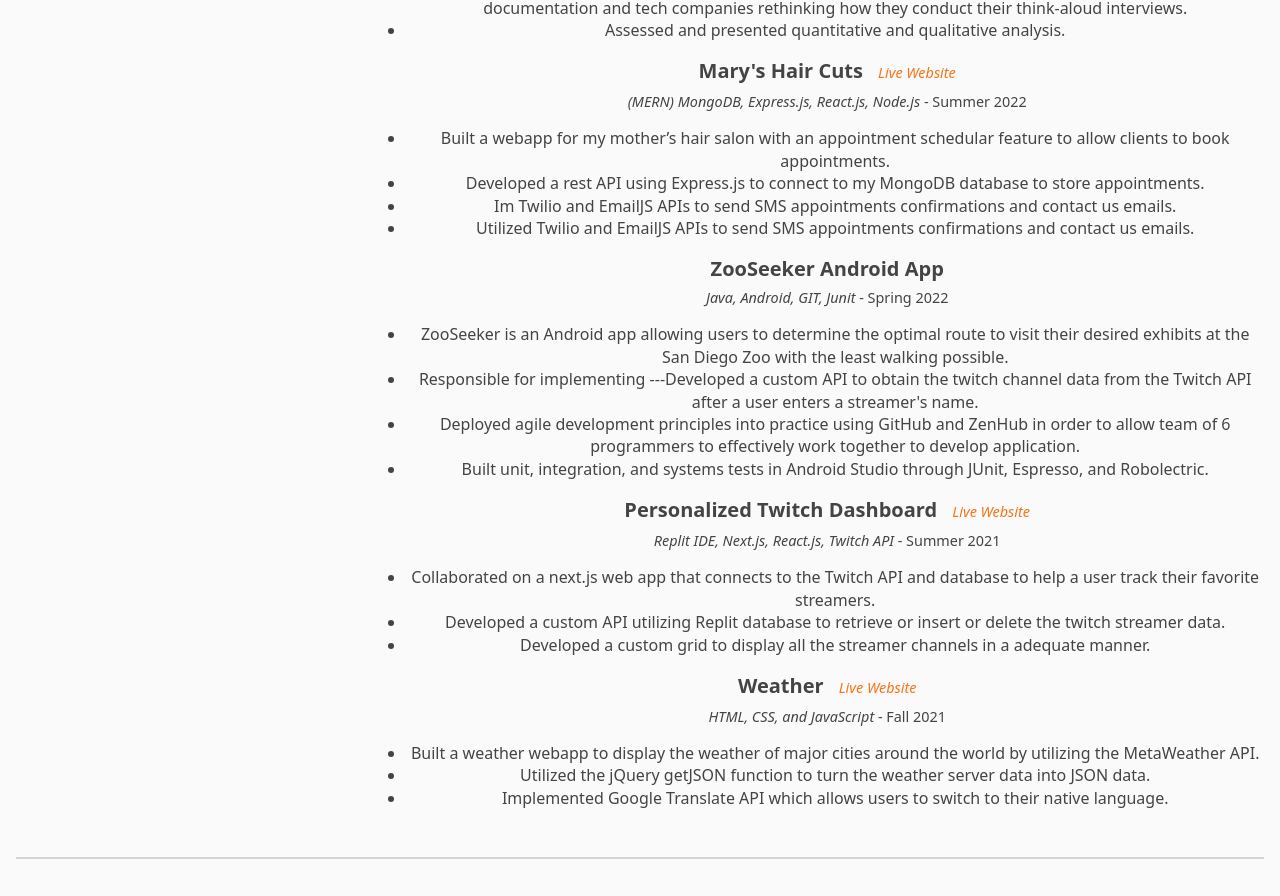
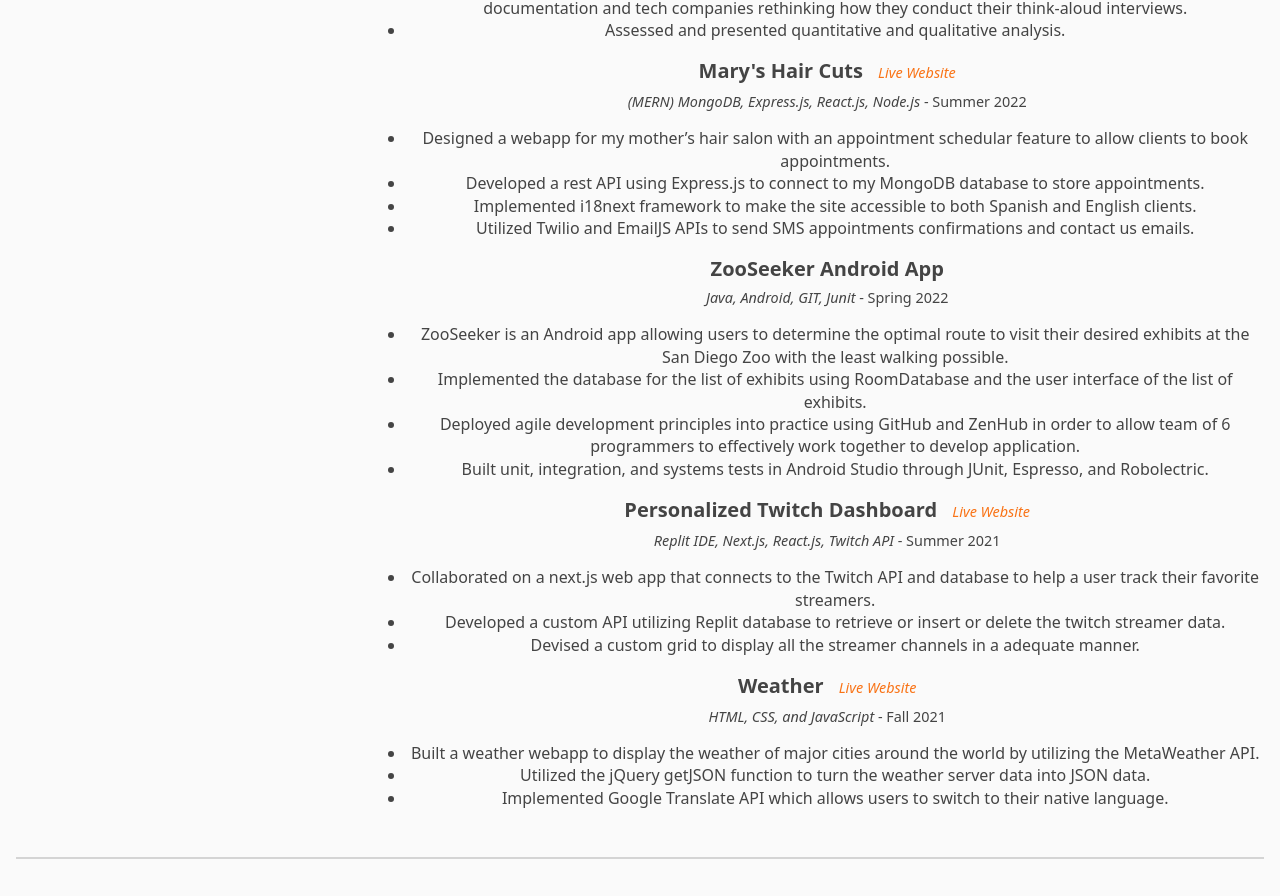
Before and after one commit to ronaldo719/personal-website, a React (Create React App) app: page / in a window 1280 px wide. Shown: the part 2157-3053 px from the top of the page. Built offline with nearby package versions, Linux system fonts and the light colour scheme; no server answers.

Commit message:
updated project bullet points

```diff
--- a/src/App.js
+++ b/src/App.js
@@ -6,6 +6,7 @@
 import { faEnvelope } from '@fortawesome/free-regular-svg-icons'
 import portfolioImg from "./images/portfolio.jpg"
 import profileImg from "./images/IMG_4184.jpeg"
+import resume from './myResume.docx'
 import Navbar from "./sections/Navbar";
 import Contact from './sections/Contact'
 
@@ -37,7 +38,7 @@
               <a href="https://github.com/ronaldo719" target="_blank"><FontAwesomeIcon className="socialLink" icon={faGithub} /> </a>
               <a href="https://www.linkedin.com/in/ronaldogarcia7/" target="_blank"><FontAwesomeIcon className="socialLink" icon={faLinkedin} /></a>
             </div>
-            <a href={portfolioImg} download="Ronaldo's Resume"><button className="aboutButtons" id="downloadResume">Resume <FontAwesomeIcon icon={faDownload} />
+            <a href={resume} download="Ronaldo's Resume"><button className="aboutButtons" id="downloadResume">Resume <FontAwesomeIcon icon={faDownload} />
             </button></a>
             <button className="aboutButtons"><a href="#contact">Contact</a></button>
           </div>
@@ -46,6 +47,7 @@
           <div className="rightSideAbout">
             <img className="profileImg" src={profileImg}></img>
           </div>
+
 
           <div className="leftSideAbout">
             <h2>About me</h2>
@@ -123,10 +125,10 @@
 
              </p>
                 <ul className="resumeBullet">
-                  <li>Built a webapp for my mother’s hair salon with an appointment schedular feature to allow clients to book appointments.
+                  <li>Designed a webapp for my mother’s hair salon with an appointment schedular feature to allow clients to book appointments.
 </li>
                   <li>Developed a rest API using Express.js to connect to my MongoDB database to store appointments.</li>
-                  <li> Im Twilio and EmailJS APIs to send SMS appointments confirmations and contact us emails.   </li>
+                  <li> Implemented i18next framework to make the site accessible to both Spanish and English clients.    </li>
                   <li> Utilized Twilio and EmailJS APIs to send SMS appointments confirmations and contact us emails.   </li>
                 </ul>
               </div>
@@ -140,7 +142,7 @@
                 <ul className="resumeBullet">
                   <li>ZooSeeker is an Android app allowing users to determine the optimal route to visit their desired exhibits at the San Diego Zoo with the least walking possible.
 </li>
-                  <li>	Responsible for implementing ---Developed a custom API to obtain the twitch channel data from the Twitch API after a user enters a streamer's name.</li>
+                  <li>	Implemented the database for the list of exhibits using RoomDatabase and the user interface of the list of exhibits.</li>
                   <li> Deployed agile development principles into practice using GitHub and ZenHub in order to allow team of 6 programmers to effectively work together to develop application.  </li>
                   <li> Built unit, integration, and systems tests in Android Studio through JUnit, Espresso, and Robolectric.</li>
                 </ul>
@@ -154,8 +156,8 @@
                 <ul className="resumeBullet">
                   <li>Collaborated on a next.js web app that connects to the Twitch API and database to help a user track their favorite streamers.
 </li>
-                  <li>Developed a custom API  utilizing Replit  database to retrieve or insert or delete the twitch streamer data. </li>
-                  <li> Developed a custom grid to display all the streamer channels in a adequate manner.    </li>
+                  <li>Developed a custom API  utilizing Replit  database to retrieve or insert or delete the twitch streamer data.  </li>
+                  <li> Devised a custom grid to display all the streamer channels in a adequate manner.       </li>
                 </ul>
               </div>
 
```
Also changed, not shown: 2 other files (tests, documents, lock files or other folders).
